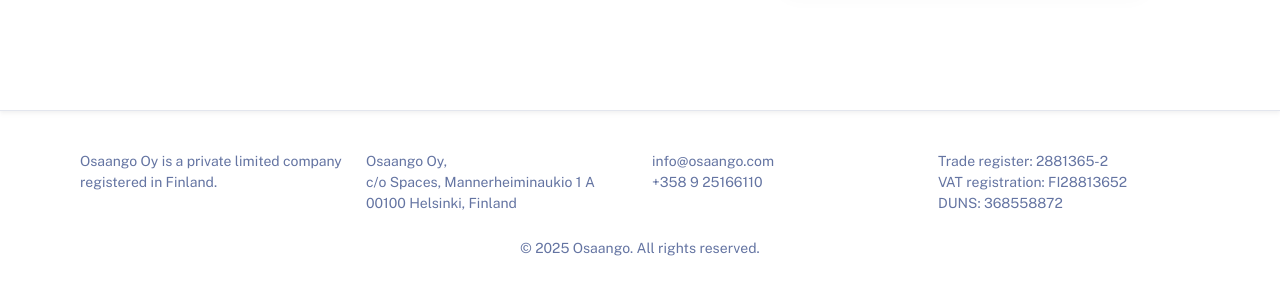
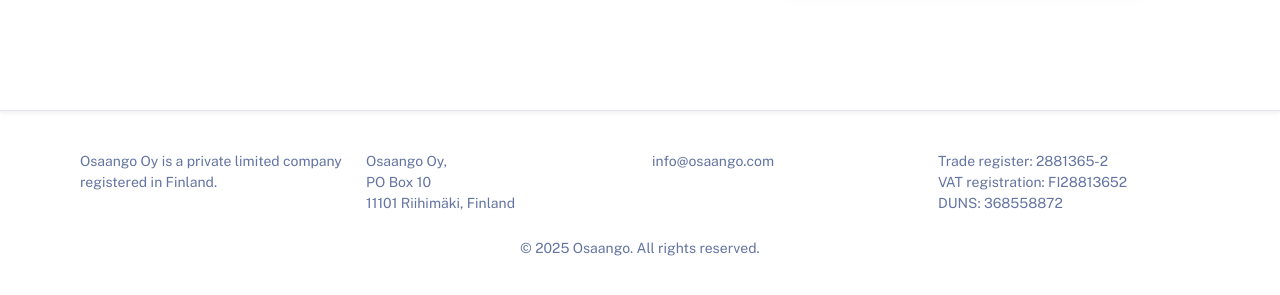
Before and after one commit to Osaango/osaango2025, an Astro site: page / in a window 1280 px wide. Shown: the part 4282-4577 px from the top of the page. Built offline with nearby package versions, Linux system fonts and the light colour scheme; Astro itself is replaced by a stand-in of ours.

Commit message:
address change

```diff
--- a/src/components/Footer.astro
+++ b/src/components/Footer.astro
@@ -6,12 +6,11 @@
                 <div>Osaango Oy is a private limited company registered in Finland.</div>
                 <div>
                         Osaango Oy,<br />
-                        c/o Spaces, Mannerheiminaukio 1 A<br />
-                        00100 Helsinki, Finland
+                        PO Box 10<br />
+                        11101 Riihimäki, Finland
                 </div>
                 <div>
                         info@osaango.com<br />
-                        +358 9 25166110
                 </div>
                 <div>
                         Trade register: 2881365-2<br />
```
